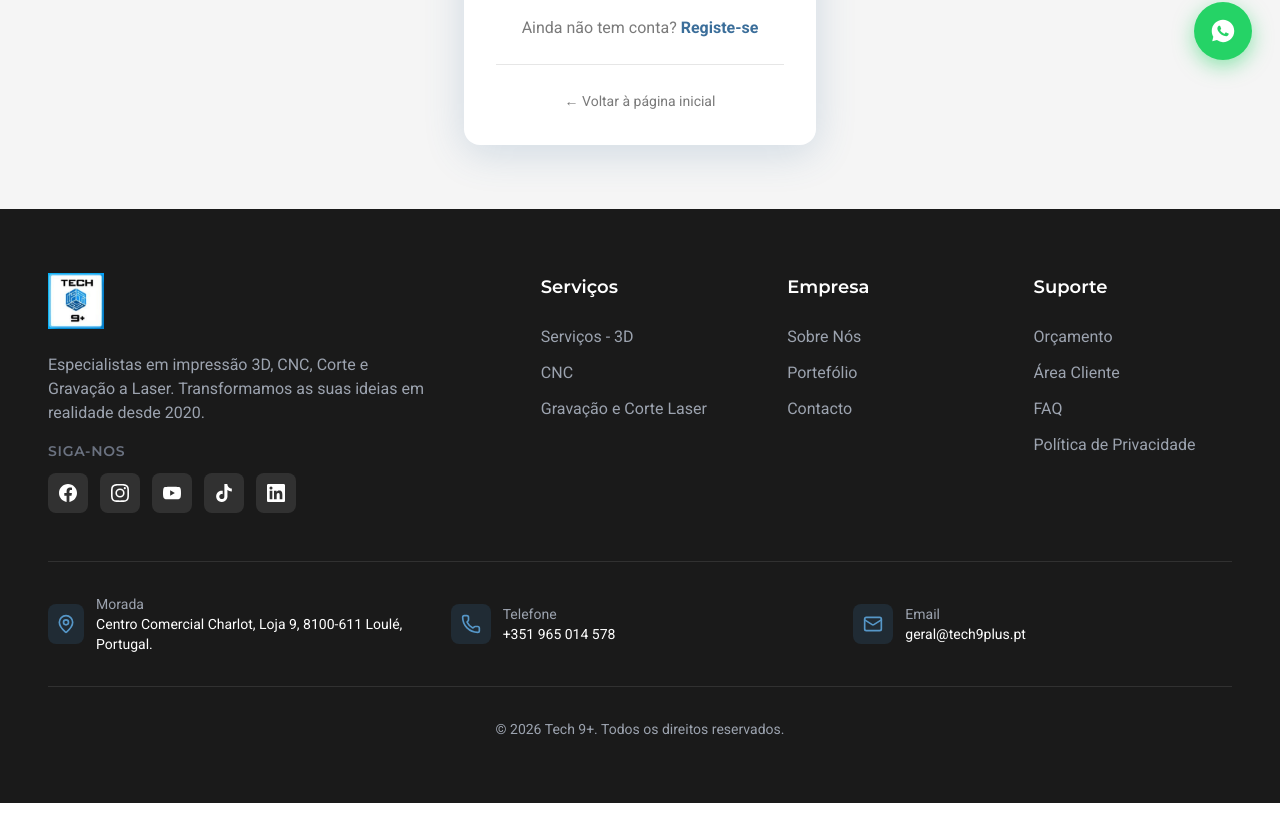
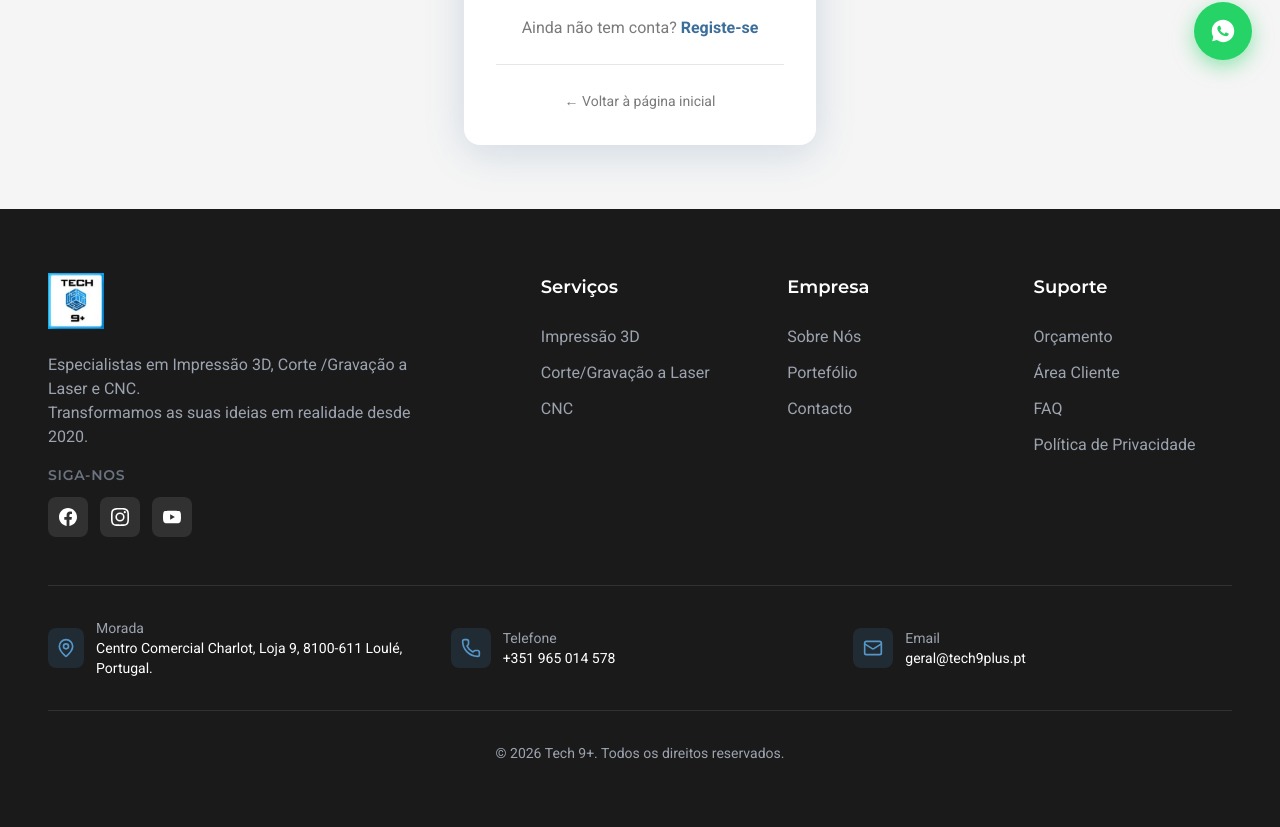
Before and after one commit to carlagranadeiro/tech9plus-website, a React (Vite) app: page /tech9plus-website/login in a window 1280 px wide. Shown: the part 712-1539 px from the top of the page. Before the commit the page ends 1515 px from the top, so only its background shows below. Built offline with nearby package versions, Linux system fonts and the light colour scheme.

Commit message:
Update footer and text

```diff
--- a/src/components/layout/Footer.tsx
+++ b/src/components/layout/Footer.tsx
@@ -30,24 +30,6 @@ const socialLinks = [
       </svg>
     ),
   },
-  {
-    name: 'TikTok',
-    href: 'https://www.tiktok.com/@tech9plus',
-    icon: (
-      <svg width="18" height="18" viewBox="0 0 24 24" fill="currentColor">
-        <path d="M12.525.02c1.31-.02 2.61-.01 3.91-.02.08 1.53.63 3.09 1.75 4.17 1.12 1.11 2.7 1.62 4.24 1.79v4.03c-1.44-.05-2.89-.35-4.2-.97-.57-.26-1.1-.59-1.62-.93-.01 2.92.01 5.84-.02 8.75-.08 1.4-.54 2.79-1.35 3.94-1.31 1.92-3.58 3.17-5.91 3.21-1.43.08-2.86-.31-4.08-1.03-2.02-1.19-3.44-3.37-3.65-5.71-.02-.5-.03-1-.01-1.49.18-1.9 1.12-3.72 2.58-4.96 1.66-1.44 3.98-2.13 6.15-1.72.02 1.48-.04 2.96-.04 4.44-.99-.32-2.15-.23-3.02.37-.63.41-1.11 1.04-1.36 1.75-.21.51-.15 1.07-.14 1.61.24 1.64 1.82 3.02 3.5 2.87 1.12-.01 2.19-.66 2.77-1.61.19-.33.4-.67.41-1.06.1-1.79.06-3.57.07-5.36.01-4.03-.01-8.05.02-12.07z"/>
-      </svg>
-    ),
-  },
-  {
-    name: 'LinkedIn',
-    href: 'https://www.linkedin.com/company/tech9plus',
-    icon: (
-      <svg width="18" height="18" viewBox="0 0 24 24" fill="currentColor">
-        <path d="M20.447 20.452h-3.554v-5.569c0-1.328-.027-3.037-1.852-3.037-1.853 0-2.136 1.445-2.136 2.939v5.667H9.351V9h3.414v1.561h.046c.477-.9 1.637-1.85 3.37-1.85 3.601 0 4.267 2.37 4.267 5.455v6.286zM5.337 7.433a2.062 2.062 0 01-2.063-2.065 2.064 2.064 0 112.063 2.065zm1.782 13.019H3.555V9h3.564v11.452zM22.225 0H1.771C.792 0 0 .774 0 1.729v20.542C0 23.227.792 24 1.771 24h20.451C23.2 24 24 23.227 24 22.271V1.729C24 .774 23.2 0 22.222 0h.003z"/>
-      </svg>
-    ),
-  },
 ];
 
 export function Footer() {
@@ -55,9 +37,9 @@ export function Footer() {
 
   const footerLinks = {
     servicos: [
-      { name: t.nav.services + ' - 3D', href: '/servicos#3d' },
+      { name: 'Impressão 3D', href: '/servicos#3d' },
+      { name: 'Corte/Gravação a Laser', href: '/servicos#laser' },
       { name: 'CNC', href: '/servicos#cnc' },
-      { name: 'Gravação e Corte Laser', href: '/servicos#laser' },
     ],
     empresa: [
       { name: 'Sobre Nós', href: '/#sobre' },
@@ -85,7 +67,7 @@ export function Footer() {
                 className="h-14 w-auto object-contain"
               />
             </Link>
-            <p className="text-gray-400 mb-4 max-w-sm">{t.footer.tagline}</p>
+            <p className="text-gray-400 mb-4 max-w-sm whitespace-pre-line">{t.footer.tagline}</p>
 
             {/* Social icons */}
             <p className="text-sm text-gray-500 mb-3 font-montserrat font-semibold uppercase tracking-wider">
--- a/src/lib/i18n.tsx
+++ b/src/lib/i18n.tsx
@@ -102,13 +102,13 @@ const translations: Record<Lang, Translations> = {
     },
     homeServices: {
       title: 'Soluções Completas em',
-      subtitle: 'fabrico digital.',
+      subtitle: 'fabrico digital',
       desc: 'Oferecemos serviços profissionais de impressão 3D, CNC e corte e gravação a laser para transformar as suas ideias em realidade.',
       learnMore: 'Saber mais',
       viewAll: 'Ver Todos os Serviços',
     },
     footer: {
-      tagline: 'Especialistas em impressão 3D, CNC, Corte e Gravação a Laser. Transformamos as suas ideias em realidade desde 2020.',
+      tagline: 'Especialistas em Impressão 3D, Corte /Gravação a Laser e CNC.\nTransformamos as suas ideias em realidade desde 2020.',
       services: 'Serviços',
       company: 'Empresa',
       support: 'Suporte',
@@ -180,7 +180,7 @@ const translations: Record<Lang, Translations> = {
       viewAll: 'View All Services',
     },
     footer: {
-      tagline: 'Specialists in 3D printing, CNC, Laser Cutting and Engraving. Turning your ideas into reality since 2020.',
+      tagline: 'Specialists in 3D Printing, Laser Cutting/Engraving and CNC.\nTurning your ideas into reality since 2020.',
       services: 'Services',
       company: 'Company',
       support: 'Support',
```
